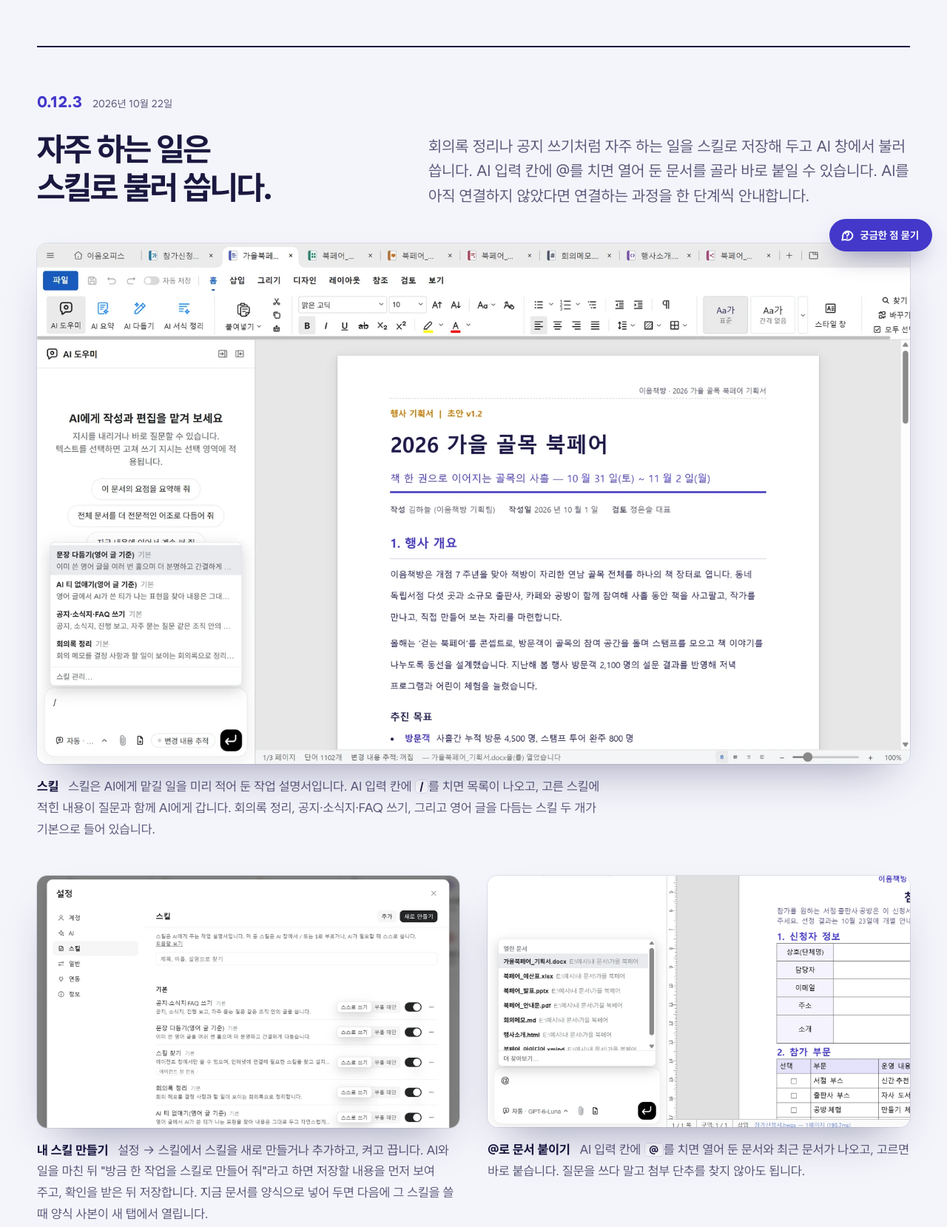
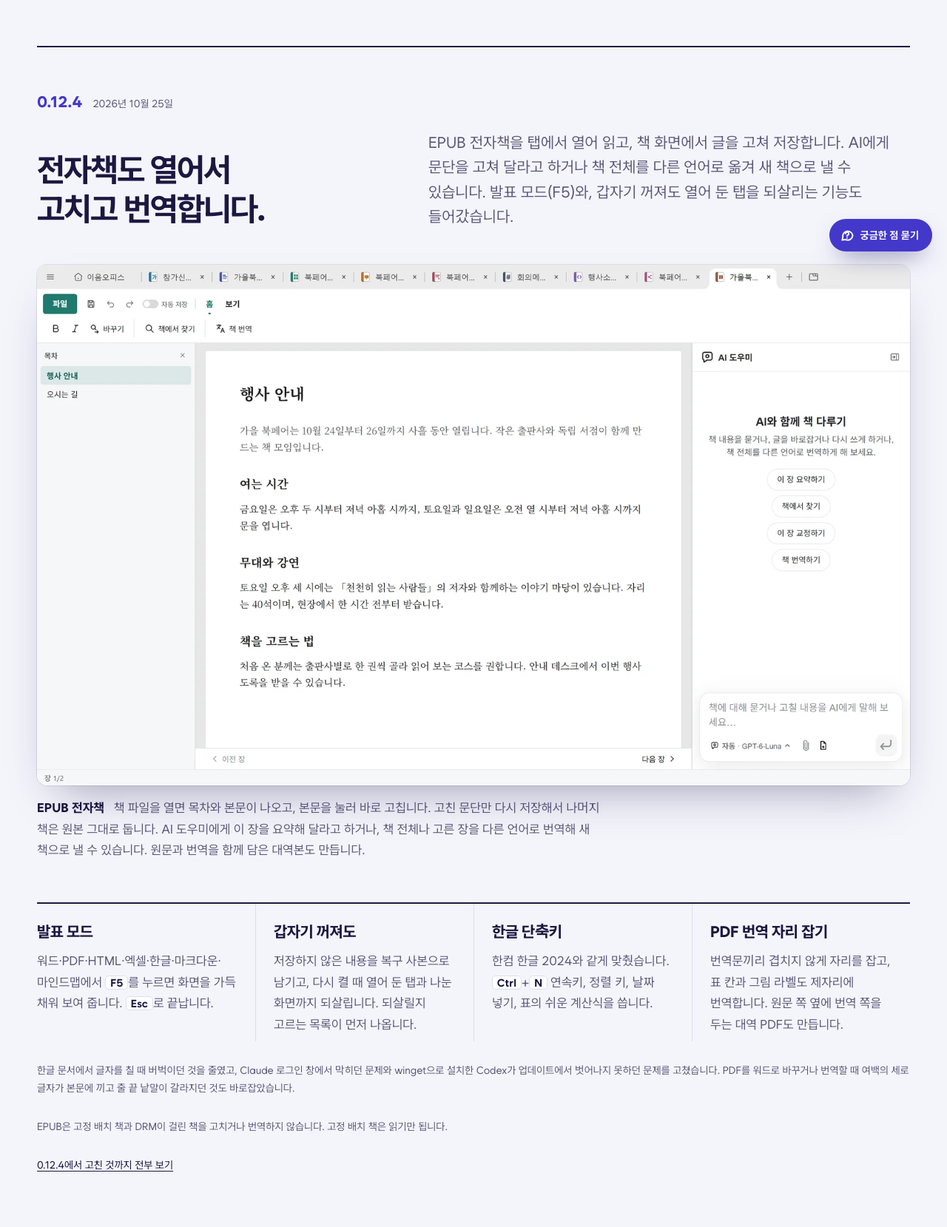
Before and after one commit to pblsketch/ieumoffice-site, a website built with Vite: page updates.html in a window 1280 px wide. Shown: the part 440-2099 px from the top of the page at 74% size. Built offline with nearby package versions, Linux system fonts and the light colour scheme; a web font is replaced by a local one.

Commit message:
feat(updates): 0.12.4 — EPUB editor, presentation mode, recovery copies
Adds the release article with a capture of the book view, the home line, EPUB to the format showcase and the support lists, and the capture script step that opens an .epub sample. The install help page changes in this checkout belong to another task and are left alone.

```diff
--- a/capture/capture.mjs
+++ b/capture/capture.mjs
@@ -361,6 +361,7 @@ async function main() {
       ['markdown', /\.md$/],
       ['html', /\.html$/],
       ['mindmap', /\.xmind$/],
+      ['epub', /\.epub$/],
     ]
     // open every sample first, so each picture carries the same tab strip and
     // only the active tab changes between them
--- a/src/main.js
+++ b/src/main.js
@@ -36,6 +36,7 @@ const FORMATS = [
   { id: 'markdown', label: '마크다운', file: 'md', color: '#4a5568', title: '마크다운 .md', text: '서식이 보이는 화면에서 쓰고, 필요하면 원문으로 바꿔 고칩니다.', alt: '마크다운 편집기에서 회의 메모를 연 화면' },
   { id: 'html', label: 'HTML', file: 'html', color: '#8257b6', title: 'HTML', text: '웹 페이지를 보이는 화면에서 고칩니다. 고른 자료로 새 페이지를 만들 수도 있습니다.', alt: 'HTML 편집기에서 행사 소개 페이지를 연 화면' },
   { id: 'mindmap', label: '마인드맵', file: 'mindmap', color: '#b04e83', title: '마인드맵 .xmind', text: 'XMind 파일을 열고 고쳐 같은 파일로 저장합니다. 그림, PDF, 마크다운 개요로 내보냅니다.', alt: '마인드맵 편집기에서 아이디어 지도를 연 화면' },
+  { id: 'epub', label: 'EPUB', file: 'epub', color: '#2f6f5e', title: 'EPUB 전자책', text: 'EPUB 책을 열어 읽고 본문을 고쳐 저장합니다. 책 전체나 고른 장을 다른 언어로 번역해 새 책으로 냅니다.', alt: 'EPUB 편집기에서 가을 북페어 안내책을 연 화면' },
 ]
 
 const showcase = document.querySelector('[data-showcase]')
--- a/updates.html
+++ b/updates.html
@@ -61,6 +61,51 @@
       </section>
 
       <!-- Newest first. Each release adds one <article> at the top (README "새 버전을 낸 뒤"). -->
+
+      <article class="release" id="v0.12.4">
+        <p class="release-meta"><b>0.12.4</b><time datetime="2026-10-25">2026년 10월 25일</time></p>
+        <div class="split-head">
+          <h2>전자책도 열어서<br />고치고 번역합니다.</h2>
+          <p>
+            EPUB 전자책을 탭에서 열어 읽고, 책 화면에서 글을 고쳐 저장합니다. AI에게 문단을 고쳐 달라고 하거나
+            책 전체를 다른 언어로 옮겨 새 책으로 낼 수 있습니다. 발표 모드(F5)와, 갑자기 꺼져도 열어 둔 탭을
+            되살리는 기능도 들어갔습니다.
+          </p>
+        </div>
+        <figure class="window window-flat new-shot">
+          <img src="/shots/epub-1600.webp" srcset="/shots/epub-1600.webp 1600w, /shots/epub-2880.webp 2880w" sizes="(min-width: 1230px) 1180px, 96vw" alt="EPUB 전자책을 연 화면. 왼쪽에 목차, 가운데에 행사 안내 장, 오른쪽에 AI 도우미 창이 있습니다." loading="lazy" />
+        </figure>
+        <p class="new-caption"><b>EPUB 전자책</b> 책 파일을 열면 목차와 본문이 나오고, 본문을 눌러 바로 고칩니다. 고친 문단만 다시 저장해서 나머지 책은 원본 그대로 둡니다. AI 도우미에게 이 장을 요약해 달라고 하거나, 책 전체나 고른 장을 다른 언어로 번역해 새 책으로 낼 수 있습니다. 원문과 번역을 함께 담은 대역본도 만듭니다.</p>
+        <dl class="hwp-facts new-facts">
+          <div>
+            <dt>발표 모드</dt>
+            <dd>워드·PDF·HTML·엑셀·한글·마크다운·마인드맵에서 <kbd>F5</kbd>를 누르면 화면을 가득 채워 보여 줍니다. <kbd>Esc</kbd>로 끝납니다.</dd>
+          </div>
+          <div>
+            <dt>갑자기 꺼져도</dt>
+            <dd>저장하지 않은 내용을 복구 사본으로 남기고, 다시 켤 때 열어 둔 탭과 나눈 화면까지 되살립니다. 되살릴지 고르는 목록이 먼저 나옵니다.</dd>
+          </div>
+          <div>
+            <dt>한글 단축키</dt>
+            <dd>한컴 한글 2024와 같게 맞췄습니다. <kbd>Ctrl</kbd>+<kbd>N</kbd> 연속키, 정렬 키, 날짜 넣기, 표의 쉬운 계산식을 씁니다.</dd>
+          </div>
+          <div>
+            <dt>PDF 번역 자리 잡기</dt>
+            <dd>번역문끼리 겹치지 않게 자리를 잡고, 표 칸과 그림 라벨도 제자리에 번역합니다. 원문 쪽 옆에 번역 쪽을 두는 대역 PDF도 만듭니다.</dd>
+          </div>
+        </dl>
+        <p class="credit">
+          한글 문서에서 글자를 칠 때 버벅이던 것을 줄였고, Claude 로그인 창에서 막히던 문제와 winget으로 설치한
+          Codex가 업데이트에서 벗어나지 못하던 문제를 고쳤습니다. PDF를 워드로 바꾸거나 번역할 때 여백의 세로
+          글자가 본문에 끼고 줄 끝 낱말이 갈라지던 것도 바로잡았습니다.
+        </p>
+        <p class="credit">
+          EPUB은 고정 배치 책과 DRM이 걸린 책을 고치거나 번역하지 않습니다. 고정 배치 책은 읽기만 됩니다.
+        </p>
+        <p class="credit">
+          <a href="https://github.com/pblsketch/openoffice/releases/tag/v0.12.4" rel="noopener">0.12.4에서 고친 것까지 전부 보기</a>
+        </p>
+      </article>
 
       <article class="release" id="v0.12.3">
         <p class="release-meta"><b>0.12.3</b><time datetime="2026-10-22">2026년 10월 22일</time></p>
```
Also changed, not shown: index.html (+7 -7 lines), lib/qa.js, public/icons/file-epub.svg (added), public/shots/epub-1600.webp (added), public/shots/epub-2880.webp (added), 1 other file.
